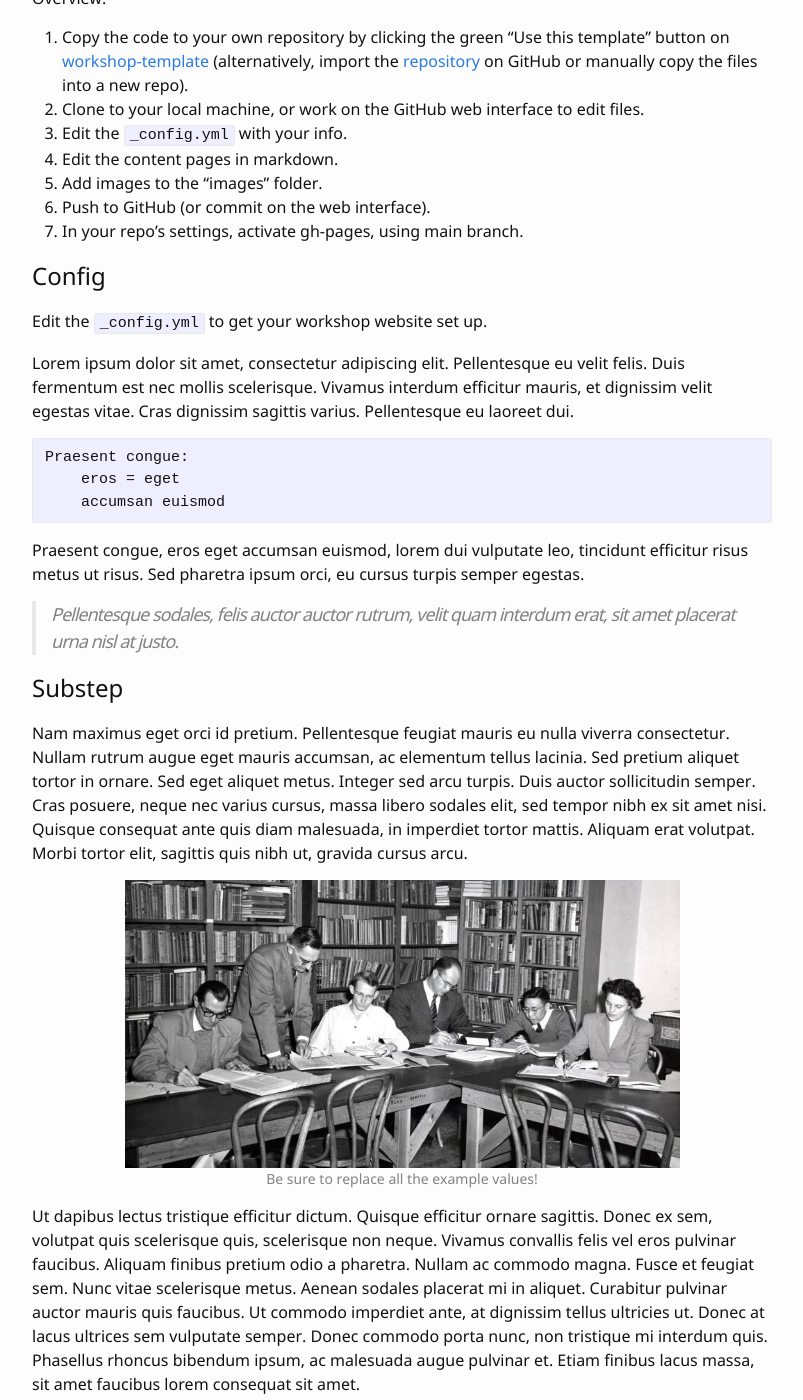
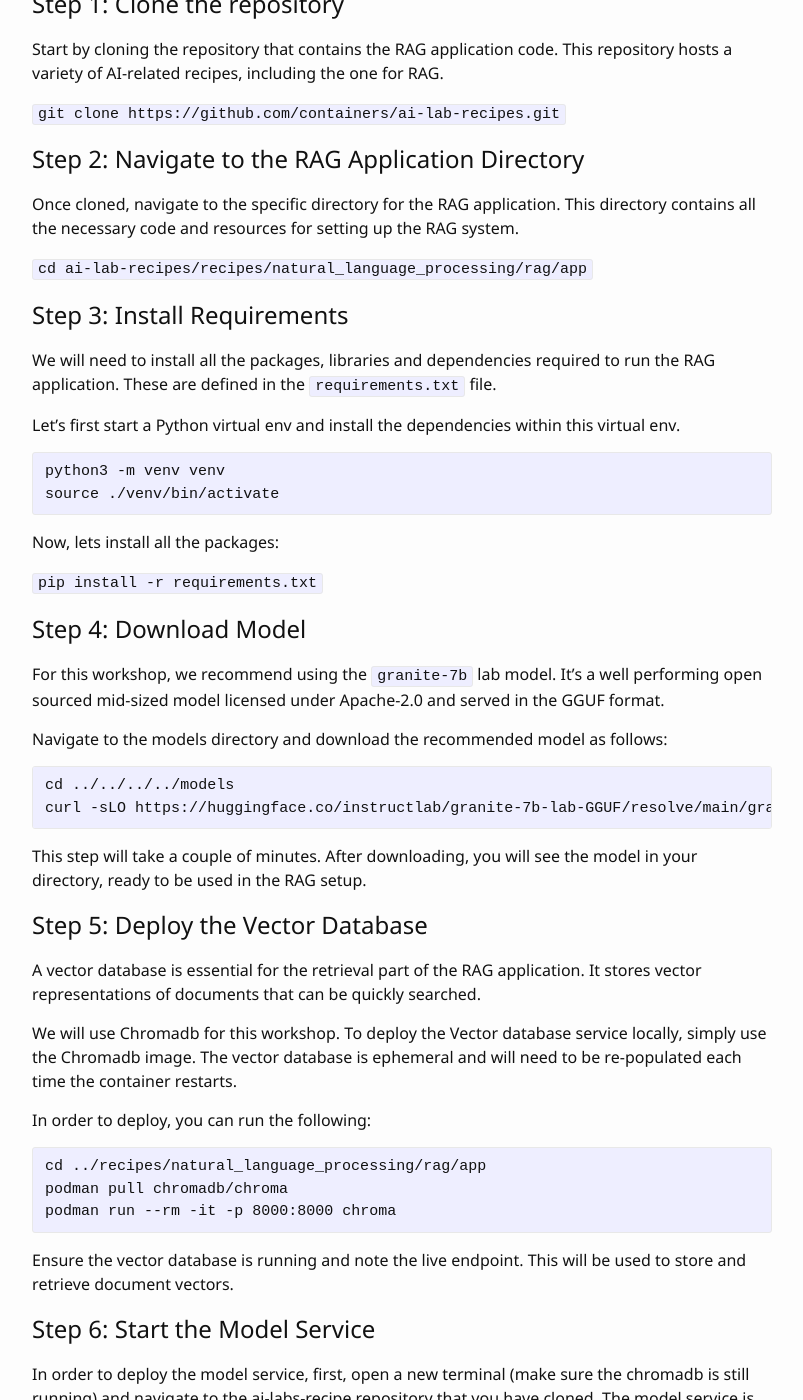
Before and after one commit to hemajv/devconf-llm-workshop, a Jekyll site: the page built from 2-lesson.md, in a window 1280 px wide and 1400 px high, scrolled down 259 px. Shown: the whole window, without its empty margins (238-1041 px from the left). Built offline with Jekyll 4.4.1, drawn with Linux system fonts in a browser that asks for light colours; some of the changed text lies outside the part shown.

Commit message:
Update 2-lesson.md
Update the workshop instructions

````diff
--- a/2-lesson.md
+++ b/2-lesson.md
@@ -1,47 +1,115 @@
 ---
-title: Start
+title: Guide
 nav: true
 ---
 
-# Get Started
+# Workshop Guide
 
-The `workshop-template` [repository](https://github.com/evanwill/workshop-template) is a template project--to get started quickly, make a copy and fill in your own content and customizations.
-This [site](https://evanwill.github.io/workshop-template/) demonstrates the output on gh-pages, and the content pages serve as examples.
+You can now follow these steps as we walk through the workshop. As mentioned in the `Intro` section, we will be setting up and experimenting with a RAG application using the ai-lab-recipe repository.
 
-Overview:
+## Step 1: Clone the repository
 
-1. Copy the code to your own repository by clicking the green "Use this template" button on [workshop-template](https://github.com/evanwill/workshop-template) (alternatively, import the [repository](https://github.com/evanwill/workshop-template) on GitHub or manually copy the files into a new repo).
-2. Clone to your local machine, or work on the GitHub web interface to edit files.
-3. Edit the `_config.yml` with your info.
-4. Edit the content pages in markdown.
-5. Add images to the "images" folder.
-5. Push to GitHub (or commit on the web interface).
-6. In your repo's settings, activate gh-pages, using main branch.
+Start by cloning the repository that contains the RAG application code. This repository hosts a variety of AI-related recipes, including the one for RAG.
 
-## Config
+`git clone https://github.com/containers/ai-lab-recipes.git`
 
-Edit the `_config.yml` to get your workshop website set up.
 
-Lorem ipsum dolor sit amet, consectetur adipiscing elit.
-Pellentesque eu velit felis.
-Duis fermentum est nec mollis scelerisque. Vivamus interdum efficitur mauris, et dignissim velit egestas vitae.
-Cras dignissim sagittis varius. Pellentesque eu laoreet dui.
+## Step 2: Navigate to the RAG Application Directory
 
-```
-Praesent congue:
-    eros = eget
-    accumsan euismod
+Once cloned, navigate to the specific directory for the RAG application. This directory contains all the necessary code and resources for setting up the RAG system.
+
+`cd ai-lab-recipes/recipes/natural_language_processing/rag/app`
+
+## Step 3: Install Requirements
+
+We will need to install all the packages, libraries and dependencies required to run the RAG application. These are defined in the `requirements.txt` file.
+
+Let's first start a Python virtual env and install the dependencies within this virtual env.
+
+```python
+python3 -m venv venv
+source ./venv/bin/activate
 ```
 
-Praesent congue, eros eget accumsan euismod, lorem dui vulputate leo, tincidunt efficitur risus metus ut risus.
-Sed pharetra ipsum orci, eu cursus turpis semper egestas.
+Now, lets install all the packages:
 
-> Pellentesque sodales, felis auctor auctor rutrum, velit quam interdum erat, sit amet placerat urna nisl at justo.
+`pip install -r requirements.txt`
 
-## Substep
+## Step 4: Download Model
 
-Nam maximus eget orci id pretium. Pellentesque feugiat mauris eu nulla viverra consectetur. Nullam rutrum augue eget mauris accumsan, ac elementum tellus lacinia. Sed pretium aliquet tortor in ornare. Sed eget aliquet metus. Integer sed arcu turpis. Duis auctor sollicitudin semper. Cras posuere, neque nec varius cursus, massa libero sodales elit, sed tempor nibh ex sit amet nisi. Quisque consequat ante quis diam malesuada, in imperdiet tortor mattis. Aliquam erat volutpat. Morbi tortor elit, sagittis quis nibh ut, gravida cursus arcu.
+For this workshop, we recommend using the `granite-7b` lab model. It’s a well performing open sourced mid-sized model licensed under Apache-2.0 and served in the GGUF format.
 
-{% include figure.html img="uidaho-workshop.jpg" alt="workshop scene" caption="Be sure to replace all the example values!" width="75%" %}
+Navigate to the models directory and download the recommended model as follows:
 
-Ut dapibus lectus tristique efficitur dictum. Quisque efficitur ornare sagittis. Donec ex sem, volutpat quis scelerisque quis, scelerisque non neque. Vivamus convallis felis vel eros pulvinar faucibus. Aliquam finibus pretium odio a pharetra. Nullam ac commodo magna. Fusce et feugiat sem. Nunc vitae scelerisque metus. Aenean sodales placerat mi in aliquet. Curabitur pulvinar auctor mauris quis faucibus. Ut commodo imperdiet ante, at dignissim tellus ultricies ut. Donec at lacus ultrices sem vulputate semper. Donec commodo porta nunc, non tristique mi interdum quis. Phasellus rhoncus bibendum ipsum, ac malesuada augue pulvinar et. Etiam finibus lacus massa, sit amet faucibus lorem consequat sit amet.
+```python
+cd ../../../../models
+curl -sLO https://huggingface.co/instructlab/granite-7b-lab-GGUF/resolve/main/granite-7b-lab-Q4_K_M.gguf
+```
+
+This step will take a couple of minutes. After downloading, you will see the model in your directory, ready to be used in the RAG setup.
+
+## Step 5:  Deploy the Vector Database
+
+A vector database is essential for the retrieval part of the RAG application. It stores vector representations of documents that can be quickly searched.
+
+We will use Chromadb for this workshop. To deploy the Vector database service locally, simply use the Chromadb image. The vector database is ephemeral and will need to be re-populated each time the container restarts.
+
+In order to deploy, you can run the following:
+
+```python
+cd ../recipes/natural_language_processing/rag/app
+podman pull chromadb/chroma
+podman run --rm -it -p 8000:8000 chroma
+```
+
+Ensure the vector database is running and note the live endpoint. This will be used to store and retrieve document vectors.
+
+## Step 6: Start the Model Service
+
+In order to deploy the model service, first, open a new terminal (make sure the chromadb is still running) and navigate to the ai-labs-recipe repository that you have cloned.
+The model service is responsible for processing and generating text based on inputs and retrieved documents. We will use the llamacpp_python model service for this. Navigate to the model service directory:
+
+`cd ai-lab-recipes/model_servers/llamacpp_python`
+
+Build the model service
+
+```python
+podman build -t llamacppserver -f ./base/Containerfile .
+```
+
+Deploy the model service
+
+```python
+podman run --rm -it -p 8001:8001
+            -v /Users/path_to/ai-lab-recipes/models:/ai-lab-recipes/models:ro,Z
+            -e MODEL_PATH=/ai-lab-recipes/models/granite-7b-lab-Q4_K_M.gguf
+            -e HOST=0.0.0.0
+            -e PORT=8001 llamacppserver
+```
+
+## Step 7: Start the Streamlit app
+
+Now, open a new terminal window to run the Streamlit UI application. Here we will run the Streamlit application that ties everything together. This app provides the user interface to interact with the RAG system.
+
+In a new terminal, navigate back to RAG app directory:
+
+`cd ai-lab-recipes/recipes/natural_language_processing/rag/app`
+
+Run the Streamlit app:
+
+`streamlit run rag_app.py`
+
+**_Note_**: If you run into `AxiosError: Request failed with status code 403`, try doing the following:
+
+- Create a new folder `.streamlit` inside the `/app` directory
+- Create a `config.toml` file and add the following lines to it:
+  ```python
+  [server]
+  enableXsrfProtection = false
+  enableCORS = false
+  ```
+
+Once the application is running, you can upload your choice of documents and start asking questions related to them. The RAG system will use the uploaded documents to provide more accurate and contextually relevant answers.
+
+#### Congrats!! You have now successfully setup a LLM RAG application locally on your laptop using containerization techniques 🥳
+#### Give yourself a pat on the back!! 👏
````
